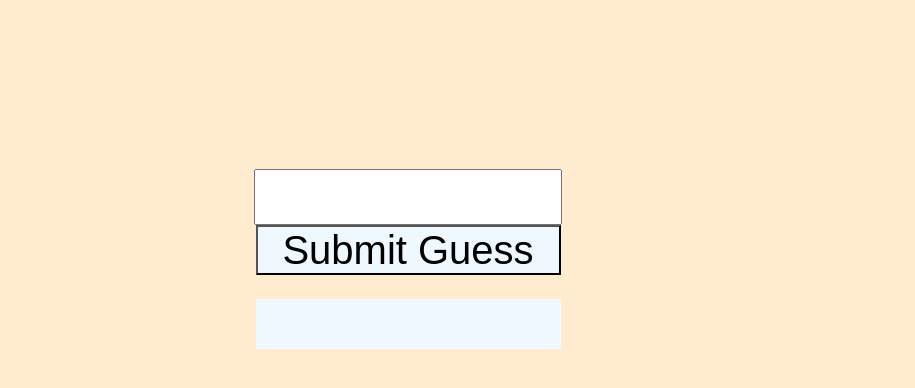
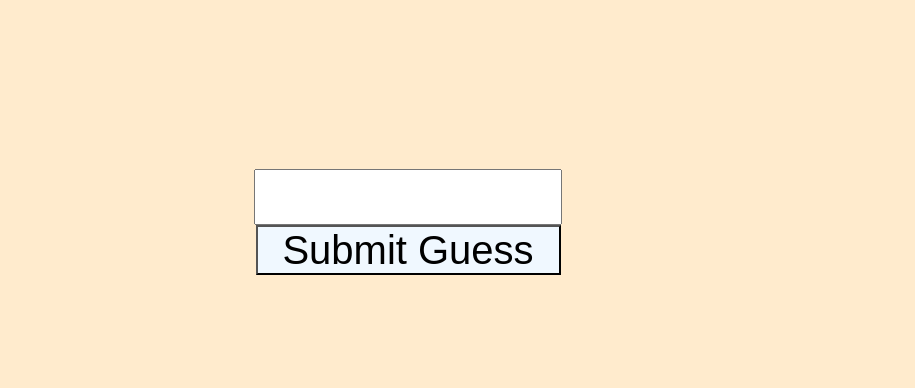
Before and after one commit to papaalioua/aslam-github.io, a plain HTML site: page index.html in a window 1280 px wide. Shown: the part 258-646 px from the top of the page, without its empty margins (232-1147 px from the left). Drawn offline with Linux system fonts and the light colour scheme.

Commit message:
Update style.css

```diff
--- a/style.css
+++ b/style.css
@@ -63,7 +63,7 @@ h1:hover{
     width: 305px;
     height: 50px;
     font-size: 3ch;
-    background-color: aliceblue;
+    background-color: blanchedalmond;
     transform: all 2s;
 
 }
```
